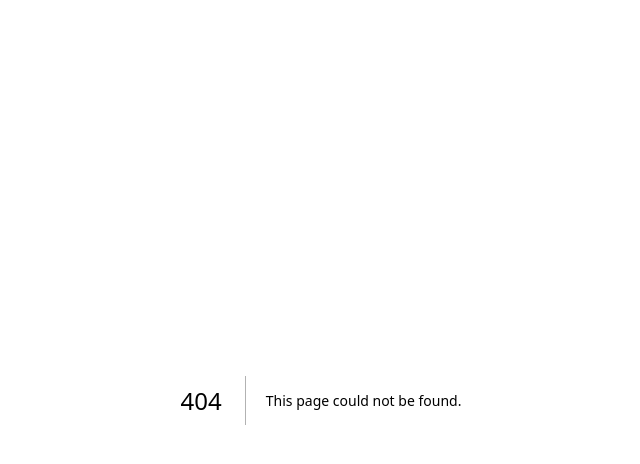
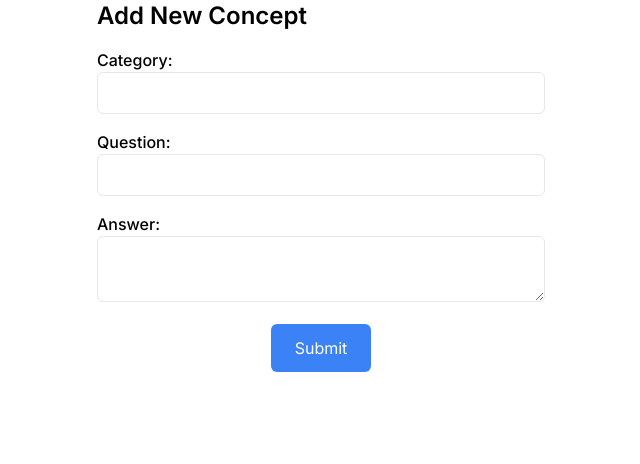
Before and after one commit to vicarb/qa-front, a Next.js app: page /admin in a window 1280 px wide. Before the commit this address had no page. Shown: the top 464 px of the page, without its empty margins (319-959 px from the left). Built offline with nearby package versions, Linux system fonts and the light colour scheme.

Commit message:
added admin component

```diff
--- /dev/null
+++ b/app/admin/page.tsx
@@ -0,0 +1,11 @@
+import React from 'react'
+import AdminComponent from '@/components/AdminComponent/AdminComponent'
+
+export default function admin() {
+  return (
+    <>
+    <AdminComponent/>
+    </>
+
+  )
+}
--- /dev/null
+++ b/components/AdminComponent/AdminComponent.tsx
@@ -0,0 +1,99 @@
+'use client'
+import React, { useState } from "react";
+import axios from "axios";
+import { Concept } from "@/interfaces/Concept/Concept";
+// Assuming the Concept interface is defined as you provided
+
+
+const AdminComponent = () => {
+  const [formData, setFormData] = useState<Concept>({
+    _id: "",
+    category: "",
+    question: "",
+    answer: "",
+  });
+
+  const handleChange = (e: React.ChangeEvent<HTMLInputElement>) => {
+    const { name, value } = e.target;
+    setFormData((prevFormData) => ({ ...prevFormData, [name]: value }));
+  };
+
+  const handleSubmit = async (e: React.FormEvent<HTMLFormElement>) => {
+    e.preventDefault();
+
+    try {
+      const response = await axios.post(
+        "https://my-service5-52m34p25ra-uk.a.run.app/api/data",
+        formData
+      );
+
+      console.log("Data posted successfully:", response.data);
+
+      // Clear form after successful submission
+      setFormData({
+        _id: "",
+        category: "",
+        question: "",
+        answer: "",
+      });
+    } catch (error) {
+      console.error("Error posting data:", error);
+    }
+  };
+
+  return (
+    <div className="max-w-md mx-auto">
+      <h2 className="text-2xl font-semibold mb-4">Add New Concept</h2>
+      <form onSubmit={handleSubmit} className="space-y-4">
+        <div>
+          <label htmlFor="category" className="block font-medium">
+            Category:
+          </label>
+          <input
+            type="text"
+            id="category"
+            name="category"
+            value={formData.category}
+            onChange={handleChange}
+            className="w-full px-4 py-2 border rounded-md focus:outline-none focus:ring focus:ring-blue-200"
+          />
+        </div>
+        <div>
+          <label htmlFor="question" className="block font-medium">
+            Question:
+          </label>
+          <input
+            type="text"
+            id="question"
+            name="question"
+            value={formData.question}
+            onChange={handleChange}
+            className="w-full px-4 py-2 border rounded-md focus:outline-none focus:ring focus:ring-blue-200"
+          />
+        </div>
+        <div>
+          <label htmlFor="answer" className="block font-medium">
+            Answer:
+          </label>
+          <textarea
+            id="answer"
+            name="answer"
+            value={formData.answer}
+            onChange={handleChange}
+            className="w-full px-4 py-2 border rounded-md focus:outline-none focus:ring focus:ring-blue-200"
+          />
+        </div>
+        <div className="text-center">
+          <button
+            type="submit"
+            className="px-6 py-3 text-white bg-blue-500 rounded-md hover:bg-blue-600 focus:outline-none focus:ring focus:ring-blue-200"
+          >
+            Submit
+          </button>
+        </div>
+      </form>
+    </div>
+  );
+};
+
+export default AdminComponent;
--- a/interfaces/Concept/Concept.ts
+++ b/interfaces/Concept/Concept.ts
@@ -3,6 +3,6 @@ export interface Concept {
     category: string; // Assuming category is of type string, change it accordingly if it's different
     question: string;
     answer: string;
-
+    seniority: "Junior" | "Mid-level" | "Senior";
     // Add other properties if there are any
   }
```
